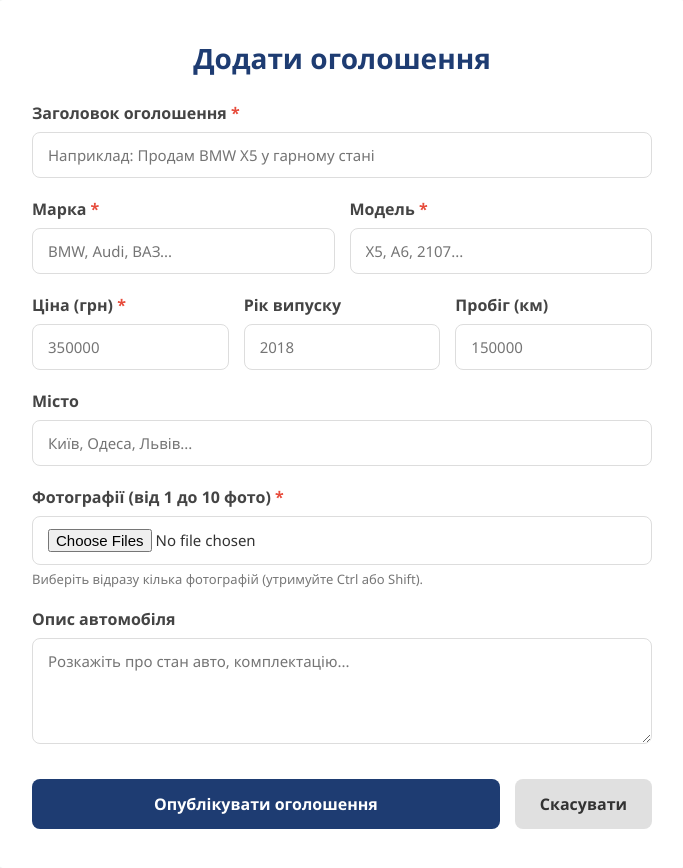
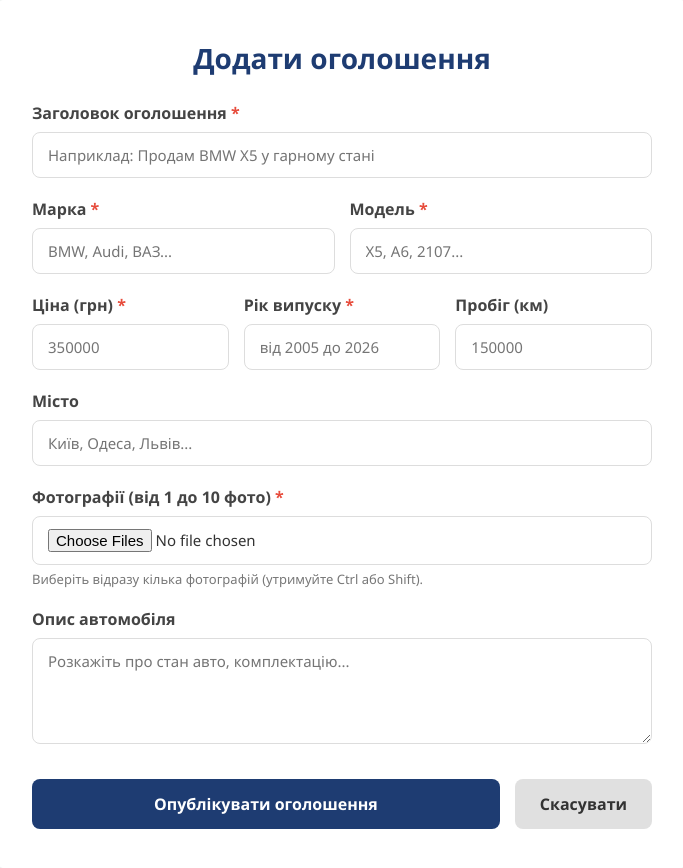
Before and after one commit to amogussigma2001-dev/autobazar, a Flask app: page /add in a window 1280 px wide. Shown: the part 127-995 px from the top of the page, without its empty margins (298-981 px from the left). Run offline with Flask 3, Linux system fonts and the light colour scheme; the visitor is signed in with stand-in values (Sample User, id 1).

Commit message:
Update add.html

```diff
--- a/templates/add.html
+++ b/templates/add.html
@@ -57,15 +57,15 @@
             <div class="row">
                 <div class="col form-group">
                     <label>Ціна (грн) <span class="required">*</span></label>
-                    <input type="number" name="price_uah" placeholder="350000" required>
+                    <input type="number" name="price_uah" placeholder="350000" min="0" required>
                 </div>
                 <div class="col form-group">
-                    <label>Рік випуску</label>
-                    <input type="number" name="year" placeholder="2018">
+                    <label>Рік випуску <span class="required">*</span></label>
+                    <input type="number" name="year" min="2005" max="2026" placeholder="від 2005 до 2026" required>
                 </div>
                 <div class="col form-group">
                     <label>Пробіг (км)</label>
-                    <input type="number" name="mileage" placeholder="150000">
+                    <input type="number" name="mileage" min="0" placeholder="150000">
                 </div>
             </div>
 
```
